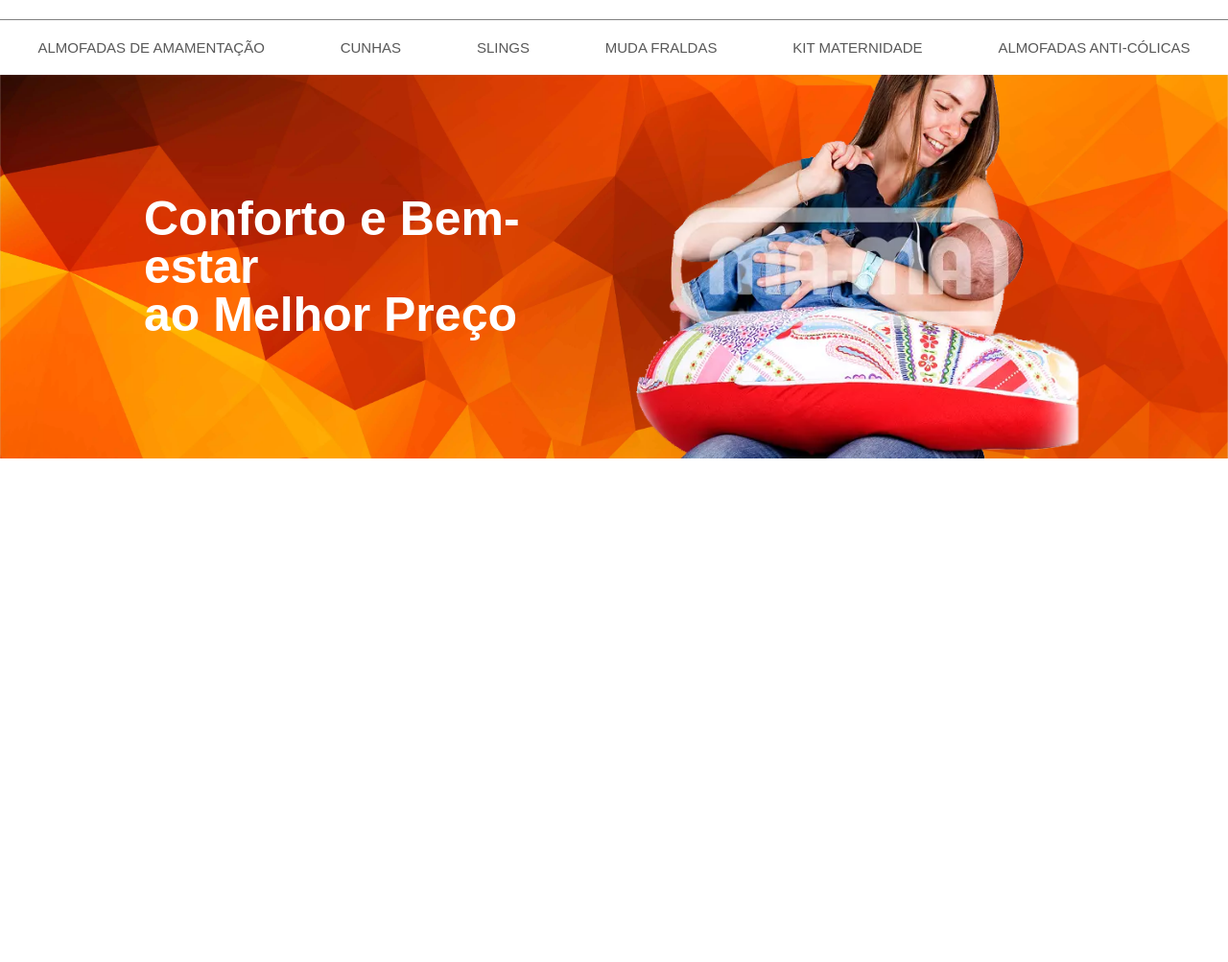
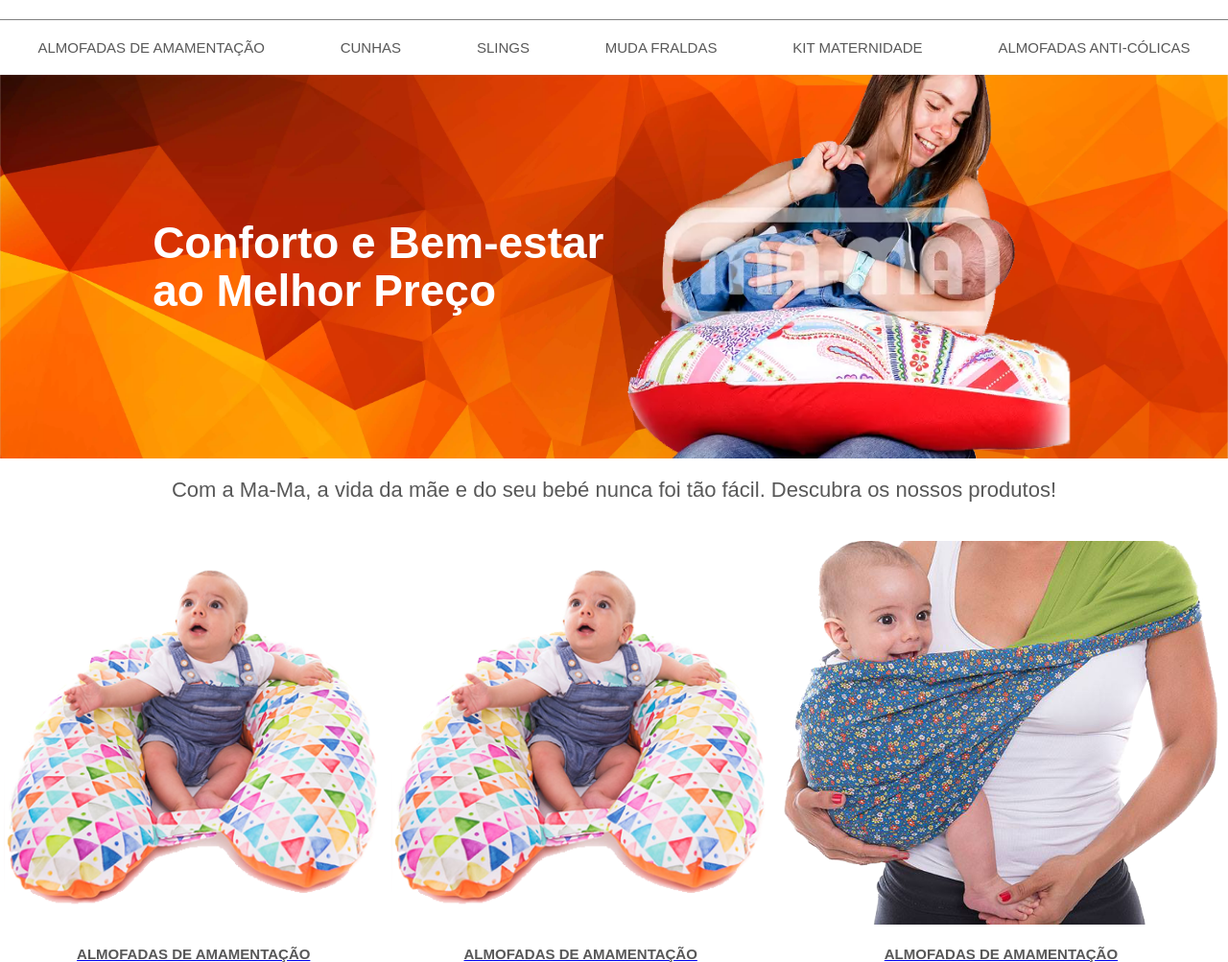
Before and after one commit to ntb-arenas/vinoarenas, a PHP site: page / in a window 1280 px wide. Shown: the part 80-1083 px from the top of the page at 96% size. Before the commit the page ends 558 px from the top, so only its background shows below. Run offline with PHP 8.4, Linux system fonts and the light colour scheme.

Commit message:
added contents

```diff
--- a/css/style.css
+++ b/css/style.css
@@ -132,8 +132,79 @@
     width: 150px;
 }
 
-@media (max-width: 1060px){
+/*Title message*/
+.titleMsg{
+    display: flex;
+    justify-content: center;
+    width: 100%;
+    margin-top: 20px;
+    font-size: 2.2rem;
+    color: rgb(88, 88, 88);
+}
+
+.contentContainer{
+    display: flex;
+    justify-content: space-around;
+    align-items: center;
+    width: 100%;
+    height: 400px;
+    margin-top: 40px;
+}
+.component{
+    height: 100%;
+}
+#contentImg{
+    height: 100%;
+}
+.contentCaption{
+    display: flex;
+    justify-content: center;
+    align-items: center;
+    text-decoration: none;
+    color: rgb(88, 88, 88);
+    padding-top: 20px;
+}
+
+
+
+/*.contentContainer{
+    display: flex;
+    justify-content: space-around;
+    flex-wrap: wrap;
+    margin-top: 30px;
+    height: 400px
+}
+.component{
+    height: 100%;
+    width: 32%;
+    overflow: hidden;
+}
+.imageWrapper{
+    padding-bottom: 20px;
+    height: 100%;
+}
+.imageWrapper img{
+    width: 100%;
+}
+.contentCaption{
+    display: flex;
+    justify-content: center;
+    align-items: center;
+    text-decoration: none;
+    color: rgb(88, 88, 88);
+}*/
+
+
+@media (max-width: 1290px){
     .titleDiv{
         font-size: 2.3rem;
     }
 }
+@media only screen and (max-width: 992px) {
+    .navBar span a {
+        font-size: 1.1rem;
+    }
+    .titleMsg{
+        font-size: 1.9rem;
+    }
+}
--- a/index.html
+++ b/index.html
@@ -47,6 +47,78 @@
                 <img src="gallery/almofadaAmam.webp" id="coverImg">
             </div>
         </div>
+
+        <div class="titleMsg">
+            <p>Com a Ma-Ma, a vida da mãe e do seu bebé nunca foi tão fácil. Descubra os nossos produtos!</p>
+        </div>
+
+        <div class="contentContainer">
+            <div class="component">
+                <a href="almofadasAmamentacao.html">
+                    <img src="gallery/almofadaImg.png" id="contentImg">
+                    <div class="contentCaption">
+                        <h2>ALMOFADAS DE AMAMENTAÇÃO</h2>
+                    </div>
+                </a>
+            </div>
+            <div class="component">
+                <a href="cunhas.html">
+                    <img src="gallery/almofadaImg.png" id="contentImg">
+                    <div class="contentCaption">
+                        <h2>ALMOFADAS DE AMAMENTAÇÃO</h2>
+                    </div>
+                </a>
+            </div>
+            <div class="component">
+                <a href="slings.html">
+                    <img src="gallery/slingBebe1.png" id="contentImg">
+                    <div class="contentCaption">
+                        <h2>ALMOFADAS DE AMAMENTAÇÃO</h2>
+                    </div>
+                </a>
+            </div>
+        </div>
+
+        <!--
+        <div class="contentContainer">
+            <div class="component">
+                <div class="contentWrapper">
+                    <a href="almofadasAmamentacao.html">
+                        <div class="imageWrapper">
+                            <img src="gallery/almofadaImg.png" alt="">
+                        </div>
+                        <div class="contentCaption">
+                            <h3 class="coreTitle">ALMOFADAS DE AMAMENTAÇÃO</h3>
+                        </div>
+                    </a>
+                </div>
+            </div>
+            <div class="component">
+                <div class="contentWrapper">
+                    <a href="cunhas.html">
+                        <div class="imageWrapper">
+                            <img src="gallery/slingBebe1.png" alt="">
+                        </div>
+                        <div class="contentCaption">
+                            <h3 class="coreTitle">ALMOFADAS DE AMAMENTAÇÃO</h3>
+                        </div>
+                    </a>
+                </div>
+            </div>
+            <div class="component">
+                <div class="contentWrapper">
+                    <a href="slings.html">
+                        <div class="imageWrapper">
+                            <img src="gallery/slingBebe1.png" alt="">
+                        </div>
+                        <div class="contentCaption">
+                            <h3 class="coreTitle">ALMOFADAS DE AMAMENTAÇÃO</h3>
+                        </div>
+                    </a>
+                </div>
+            </div>
+        </div>
+    -->
     </main>
 </body>
 
```
Also changed, not shown: gallery/almofadaImg.png (added), gallery/slingBebe1.jpg (deleted), gallery/slingBebe1.png (added).
